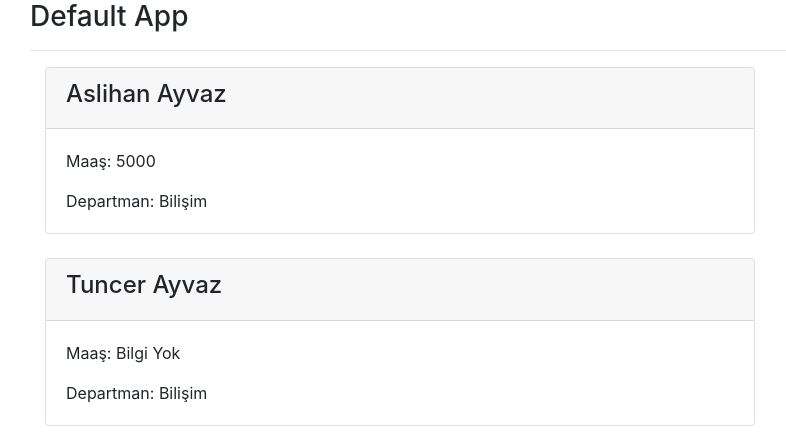
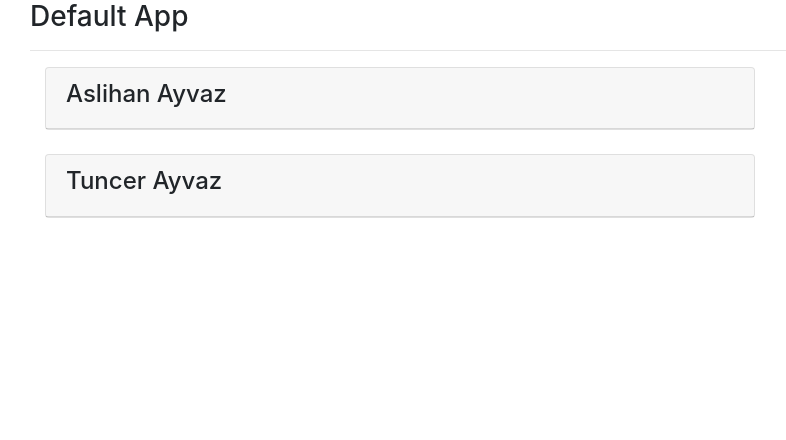
Before and after one commit to aslayvaz/MyFirstReactProject, a React (Create React App) app: page / in a window 1280 px wide. Shown: the top 440 px of the page, without its empty margins (55-841 px from the left). Built offline with nearby package versions, Linux system fonts and the light colour scheme.

Commit message:
addState

```diff
--- a/src/components/User.js
+++ b/src/components/User.js
@@ -7,10 +7,17 @@ class User extends Component {
     salary : "Bilgi Yok",
     department : "Bilgi Yok"
   }
+  constructor(props){
+    super(props);
+    this.state ={
+      isVisible: false
+    }
+  }
 
   render() {
     //Destructuring
     const {name, department, salary} = this.props;
+    const {isVisible} = this.state;
     return (
       <div className='col-md-8 mb-4'>
         <div className='card'>
@@ -18,10 +25,15 @@ class User extends Component {
             <h4 className='d-inline'>{name}</h4>
             <i className="fa-regular fa-trash-can"></i>
           </div>
-          <div className="card-body">
-            <p className="card-text">Maaş: {salary}</p>
-            <p className="card-text">Departman: {department}</p>
-          </div>
+          {
+            isVisible ?
+            <div className="card-body">
+              <p className="card-text">Maaş: {salary}</p>
+              <p className="card-text">Departman: {department}</p>
+            </div>
+            : null
+          }
+
         </div>
       </div>
     )
```
